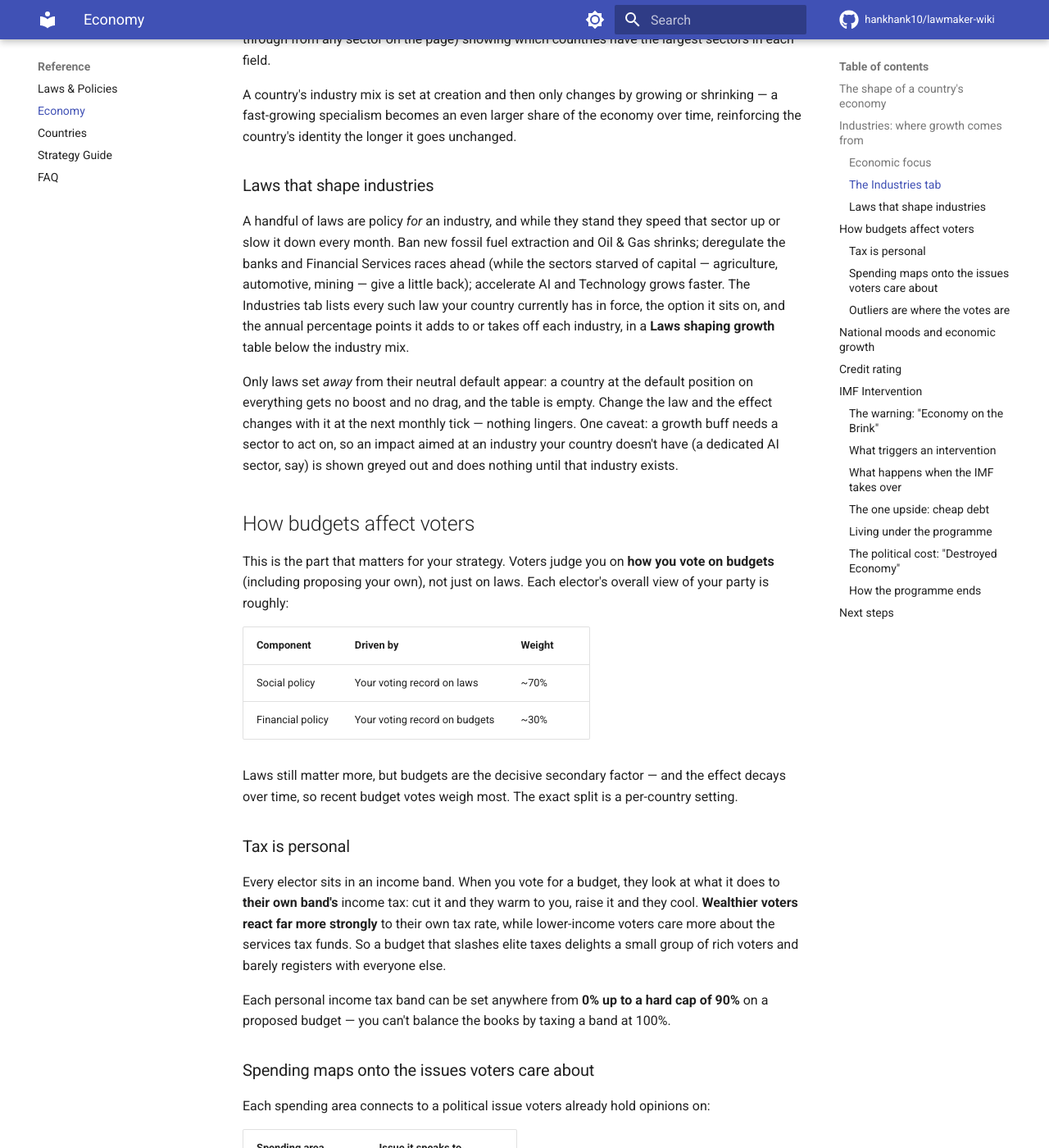
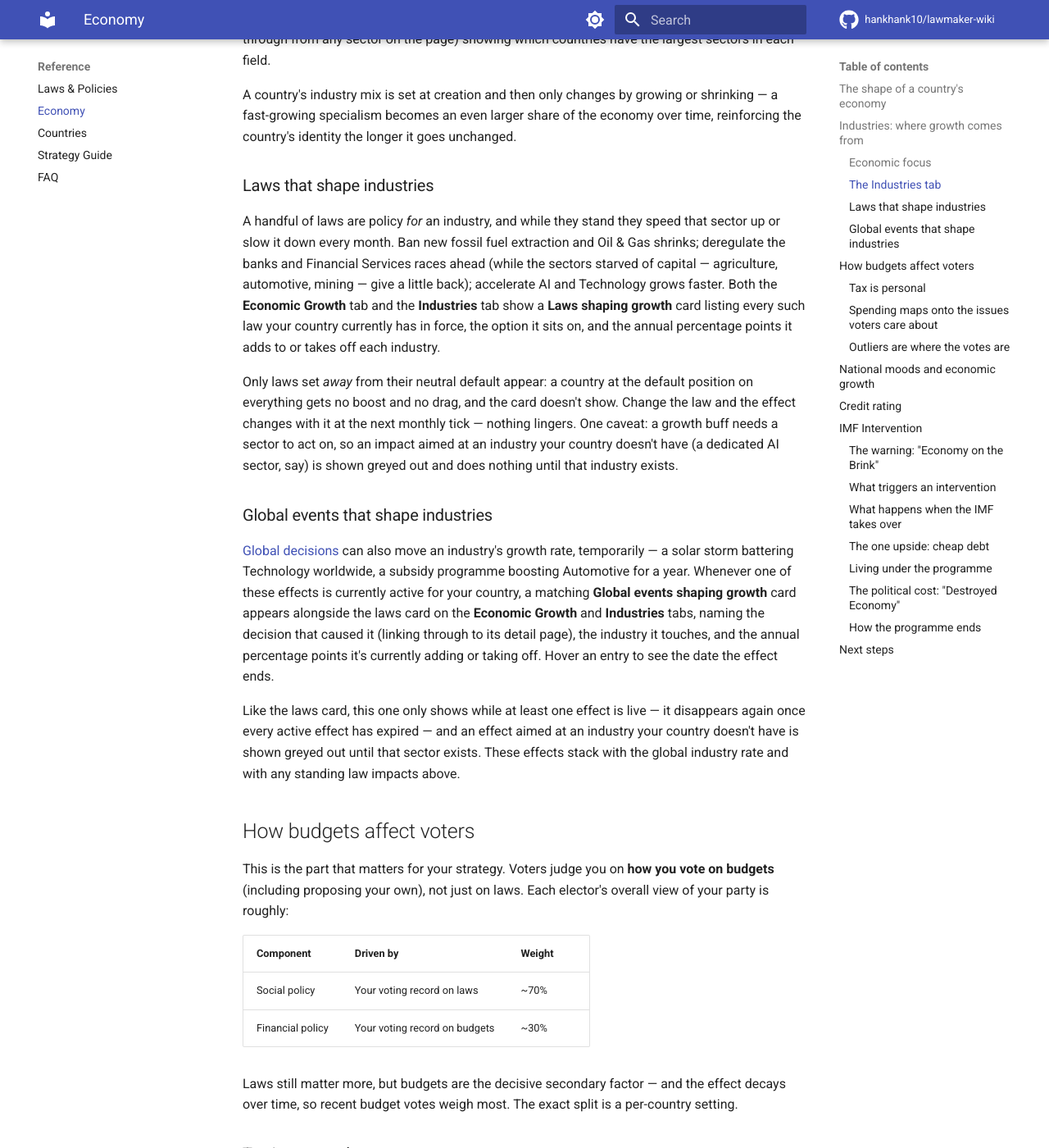
Before and after one commit to hankhank10/lawmaker-wiki, an MkDocs documentation site: the page built from docs/gameplay/economy.md, in a window 1280 px wide and 1400 px high, scrolled down 1909 px. Shown: the whole window at 82% size. Built offline with MkDocs 1.6.1 and Material for MkDocs 9.7.7, drawn with Linux system fonts in a browser that asks for light colours; comment, search, counter and statistics services are not loaded.

Commit message:
📝 Sync from private repo
Auto-synced from hankhank10/lawmaker/game-manual

```diff
--- a/docs/gameplay/economy.md
+++ b/docs/gameplay/economy.md
@@ -33,9 +33,15 @@ A country's industry mix is set at creation and then only changes by growing or
 
 ### Laws that shape industries
 
-A handful of laws are policy *for* an industry, and while they stand they speed that sector up or slow it down every month. Ban new fossil fuel extraction and Oil & Gas shrinks; deregulate the banks and Financial Services races ahead (while the sectors starved of capital — agriculture, automotive, mining — give a little back); accelerate AI and Technology grows faster. The Industries tab lists every such law your country currently has in force, the option it sits on, and the annual percentage points it adds to or takes off each industry, in a **Laws shaping growth** table below the industry mix.
+A handful of laws are policy *for* an industry, and while they stand they speed that sector up or slow it down every month. Ban new fossil fuel extraction and Oil & Gas shrinks; deregulate the banks and Financial Services races ahead (while the sectors starved of capital — agriculture, automotive, mining — give a little back); accelerate AI and Technology grows faster. Both the **Economic Growth** tab and the **Industries** tab show a **Laws shaping growth** card listing every such law your country currently has in force, the option it sits on, and the annual percentage points it adds to or takes off each industry.
 
-Only laws set *away* from their neutral default appear: a country at the default position on everything gets no boost and no drag, and the table is empty. Change the law and the effect changes with it at the next monthly tick — nothing lingers. One caveat: a growth buff needs a sector to act on, so an impact aimed at an industry your country doesn't have (a dedicated AI sector, say) is shown greyed out and does nothing until that industry exists.
+Only laws set *away* from their neutral default appear: a country at the default position on everything gets no boost and no drag, and the card doesn't show. Change the law and the effect changes with it at the next monthly tick — nothing lingers. One caveat: a growth buff needs a sector to act on, so an impact aimed at an industry your country doesn't have (a dedicated AI sector, say) is shown greyed out and does nothing until that industry exists.
+
+### Global events that shape industries
+
+[Global decisions](global-decisions.md#industry-effects) can also move an industry's growth rate, temporarily — a solar storm battering Technology worldwide, a subsidy programme boosting Automotive for a year. Whenever one of these effects is currently active for your country, a matching **Global events shaping growth** card appears alongside the laws card on the **Economic Growth** and **Industries** tabs, naming the decision that caused it (linking through to its detail page), the industry it touches, and the annual percentage points it's currently adding or taking off. Hover an entry to see the date the effect ends.
+
+Like the laws card, this one only shows while at least one effect is live — it disappears again once every active effect has expired — and an effect aimed at an industry your country doesn't have is shown greyed out until that sector exists. These effects stack with the global industry rate and with any standing law impacts above.
 
 ## How budgets affect voters
 
```
